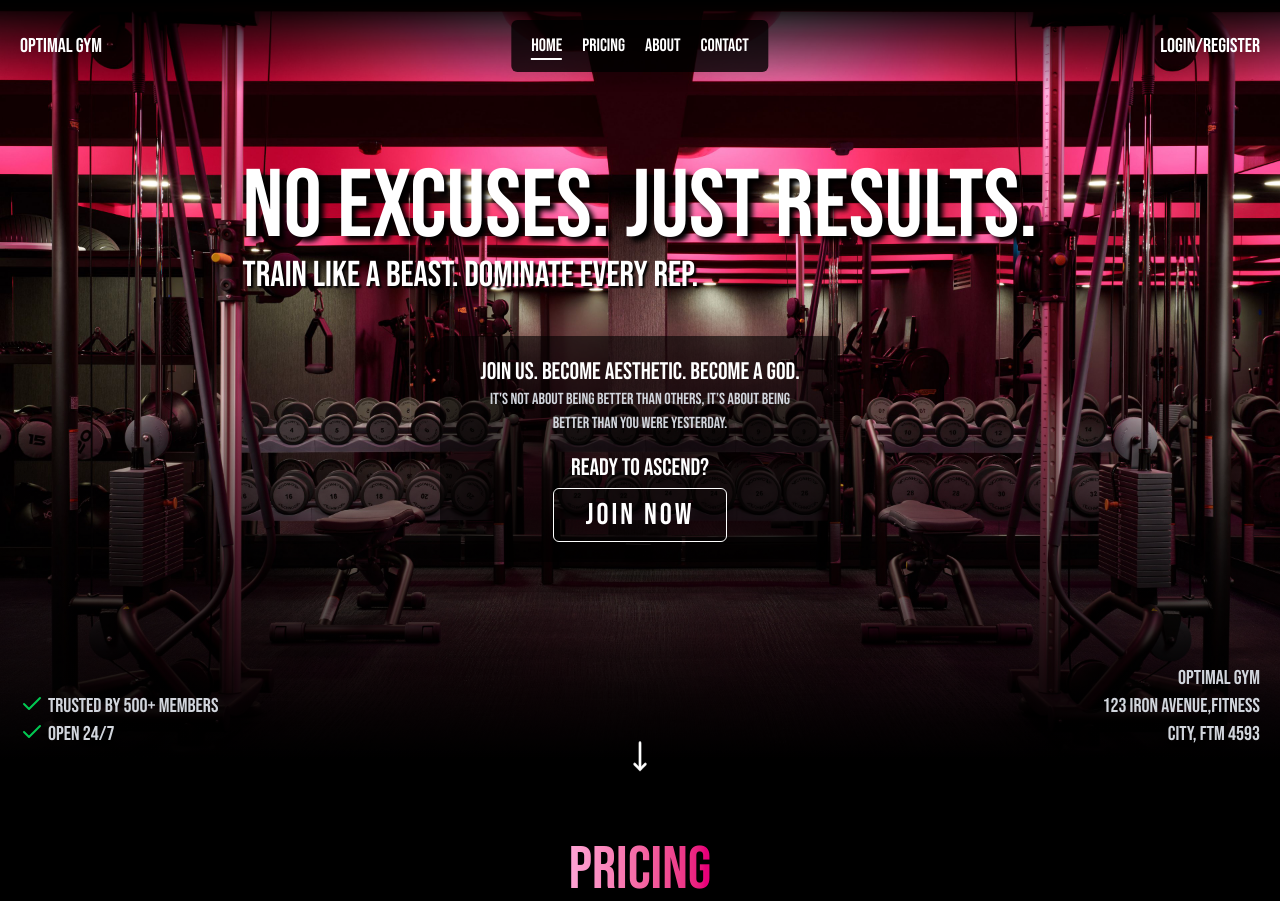
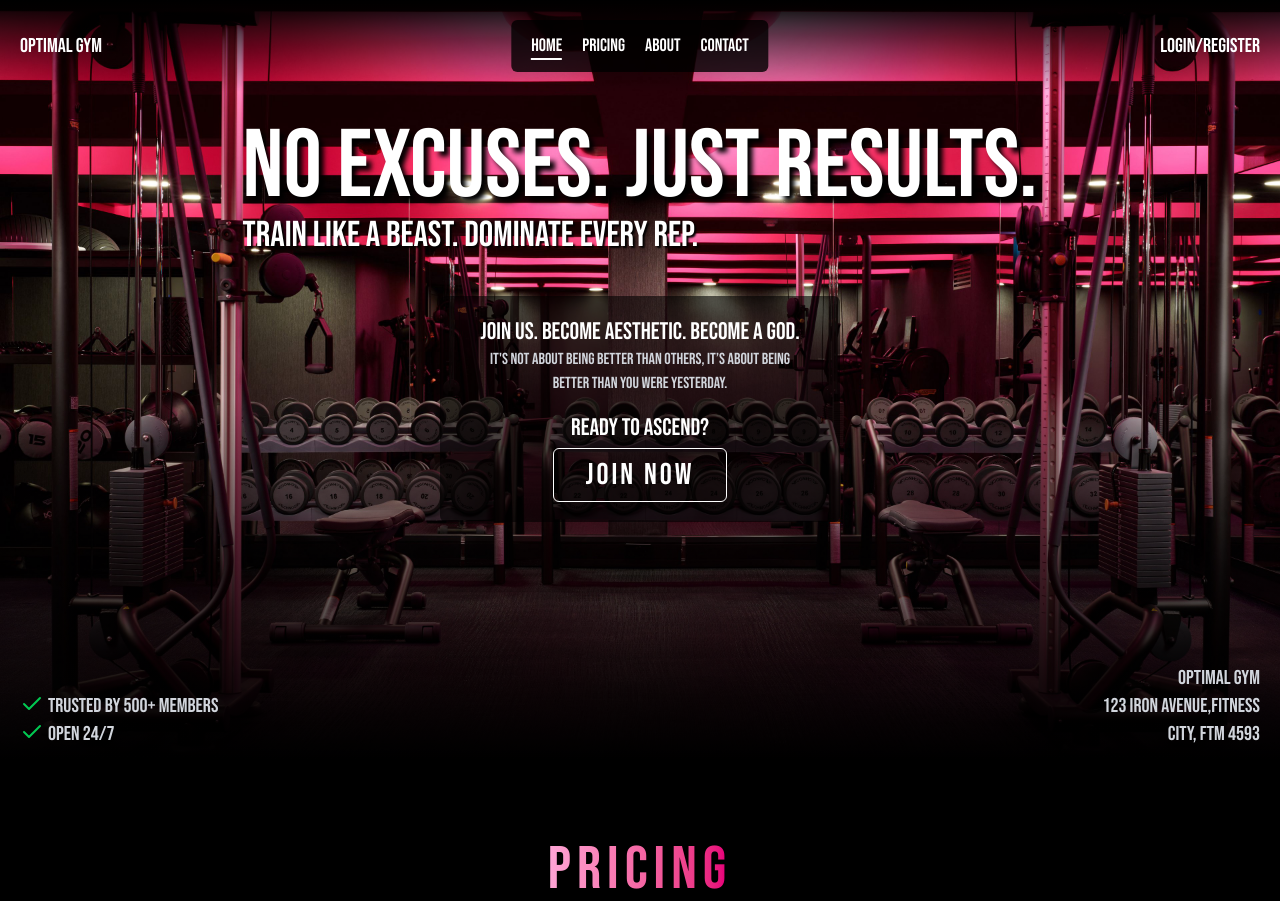
Before and after one commit to qzyx/optimal-gym-client, a Next.js app: page / in a window 1280 px wide. Shown: the top 901 px of the page. Built offline with nearby package versions, Linux system fonts and the light colour scheme.

Commit message:
Refractoring code

```diff
--- a/src/app/page.tsx
+++ b/src/app/page.tsx
@@ -4,7 +4,7 @@ import PricingSection from "@/components/PricingSection";
 
 const page = () => {
   return (
-    <div>
+    <div className="flex flex-col gap-10">
       <HeroSection />
       <PricingSection />
       <AboutSection />
--- a/src/components/AboutFirst.tsx
+++ b/src/components/AboutFirst.tsx
@@ -1,11 +1,10 @@
 import { Clock, Dumbbell, MessageSquare, UserCheck, Zap } from "lucide-react";
+import AboutHeading from "./AboutHeading";
 
 const AboutFirst = () => {
   return (
-    <div className="text-xl text-gray-300 md:flex-1 flex flex-col items-center gap-8">
-      <span className="tracking-widest text-3xl md:text-4xl lg:text-5xl xl:text-6xl text-transparent bg-clip-text bg-gradient-to-r from-pink-300 to-pink-600">
-        About optimal gym
-      </span>
+    <div className="text-xl text-gray-300 md:flex-1 w-full flex flex-col items-center gap-8">
+      <AboutHeading />
       <div className="flex flex-col gap-4">
         <div className="w-full backdrop-blur-md bg-gradient-to-br from-white/10 to-white/5 border border-white/20 rounded-md p-5 shadow-xl flex gap-2">
           <span>
--- /dev/null
+++ b/src/components/AboutHeading.tsx
@@ -0,0 +1,11 @@
+import React from "react";
+
+const AboutHeading = () => {
+  return (
+    <span className="tracking-widest text-3xl md:text-4xl lg:text-5xl xl:text-6xl text-transparent bg-clip-text bg-gradient-to-r from-pink-300 to-pink-600">
+      About optimal gym
+    </span>
+  );
+};
+
+export default AboutHeading;
--- a/src/components/AboutLast.tsx
+++ b/src/components/AboutLast.tsx
@@ -1,11 +1,10 @@
 import Image from "next/image";
+import EuquipmentHeading from "./EquipmentHeading";
 
 const AboutLast = () => {
   return (
-    <div className="self-center md:self-start flex flex-col items-center gap-8 md:flex-1">
-      <span className="tracking-widest text-3xl md:text-4xl lg:text-5xl xl:text-6xl text-transparent bg-clip-text bg-gradient-to-r from-pink-300 to-pink-600">
-        EQUIPMENT
-      </span>
+    <div className="self-center md:self-start w-full flex flex-col items-center gap-8 md:flex-1">
+      <EuquipmentHeading />
       <div className="flex flex-col md:flex-row md:justify-evenly gap-15 w-full">
         <span className="flex  flex-col items-center  md:block gap-2">
           <Image
@@ -31,10 +30,15 @@ const AboutLast = () => {
       <div className="text-center ">
         <span className="">
           &quot;Built for those who demand the best. Our gym is fully stocked
+          <br />
           with Hammer Strength and Panatta equipment—machines designed for pure
+          <br />
           strength, precision, and performance. Whether you&apos;re pushing
+          <br />
           heavy on plate-loaded presses or chasing the perfect contraction on
+          <br />
           Panatta isolaterals, we&apos;ve got the tools to fuel your progress.
+          <br />
           No compromises, just results.&quot;
         </span>
       </div>
--- a/src/components/AboutSection.tsx
+++ b/src/components/AboutSection.tsx
@@ -3,8 +3,8 @@ import AboutLast from "./AboutLast";
 
 const AboutSection = () => {
   return (
-    <section id="about" className="relative min-h-screen flex">
-      <main className="text-white flex w-full my-10 flex-col  gap-5 md:px-10  xl:px-50  ">
+    <section id="about" className="relative flex">
+      <main className="text-white flex w-full my-10 flex-col items-center gap-10 md:px-10  xl:px-50  ">
         <AboutFirst />
         <AboutLast />
       </main>
--- /dev/null
+++ b/src/components/EquipmentHeading.tsx
@@ -0,0 +1,11 @@
+import React from "react";
+
+const EuquipmentHeading = () => {
+  return (
+    <span className="tracking-widest text-3xl md:text-4xl lg:text-5xl xl:text-6xl text-transparent bg-clip-text bg-gradient-to-r from-pink-300 to-pink-600">
+      EQUIPMENT
+    </span>
+  );
+};
+
+export default EuquipmentHeading;
--- a/src/components/Heading.tsx
+++ b/src/components/Heading.tsx
@@ -2,7 +2,7 @@ import React from "react";
 
 const Heading = () => {
   return (
-    <div className="flex flex-col justify-start   text-white mt-40 select-none">
+    <div className="flex flex-col justify-start   text-white mt-[15vh] select-none">
       <span
         style={{
           textShadow: "5px 5px 5px black",
--- /dev/null
+++ b/src/components/PricingHeading.tsx
@@ -0,0 +1,11 @@
+import React from "react";
+
+const PricingHeading = () => {
+  return (
+    <span className="self-center tracking-widest text-3xl md:text-4xl lg:text-5xl xl:text-6xl text-transparent bg-clip-text bg-gradient-to-r from-pink-300 to-pink-600">
+      Pricing
+    </span>
+  );
+};
+
+export default PricingHeading;
--- a/src/components/PricingSection.tsx
+++ b/src/components/PricingSection.tsx
@@ -1,5 +1,6 @@
 import React from "react";
 import PricingCard from "./PricingCard";
+import PricingHeading from "./PricingHeading";
 interface PricingPlanProps {
   name: string;
   price: string;
@@ -52,10 +53,8 @@ const pricingPlans: PricingPlanProps[] = [
 const PricingSection = () => {
   return (
     <section id="pricing" className="relative min-h-screen ">
-      <main className="text-white flex w-full py-10 flex-col  gap-5 md:px-10   ">
-        <span className="self-center text-3xl md:text-4xl lg:text-5xl xl:text-6xl text-transparent bg-clip-text bg-gradient-to-r from-pink-300 to-pink-600">
-          Pricing
-        </span>
+      <main className="text-white flex w-full flex-col  gap-5 md:px-10   ">
+        <PricingHeading />
         <div className="flex w-full gap-5 flex-wrap  justify-around ">
           {pricingPlans.map((plan, idx) => (
             <PricingCard key={idx} plan={plan} />
--- a/src/components/UI/BouncingArrow.tsx
+++ b/src/components/UI/BouncingArrow.tsx
@@ -2,8 +2,8 @@ import { MoveDown } from "lucide-react";
 
 const BouncingArrow = () => {
   return (
-    <div className="absolute bottom-25 md:bottom-5  text-white animate-bounce">
-    <MoveDown size={32}></MoveDown>
+    <div className="md:absolute hidden bottom-25 md:bottom-5  text-white animate-bounce">
+      <MoveDown size={32}></MoveDown>
     </div>
   );
 };
```
